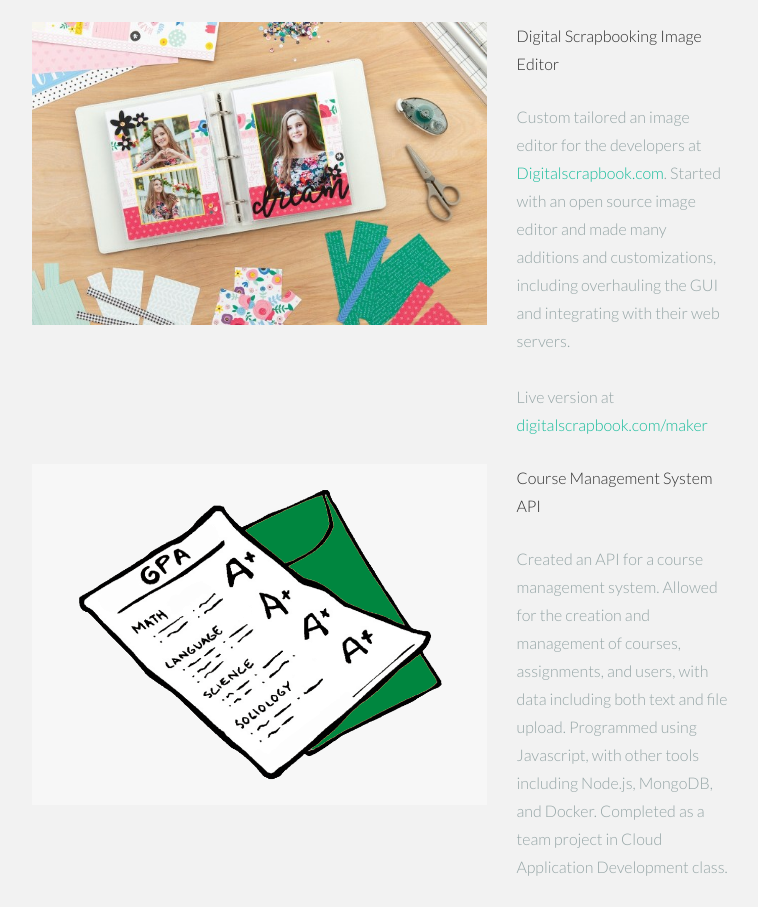
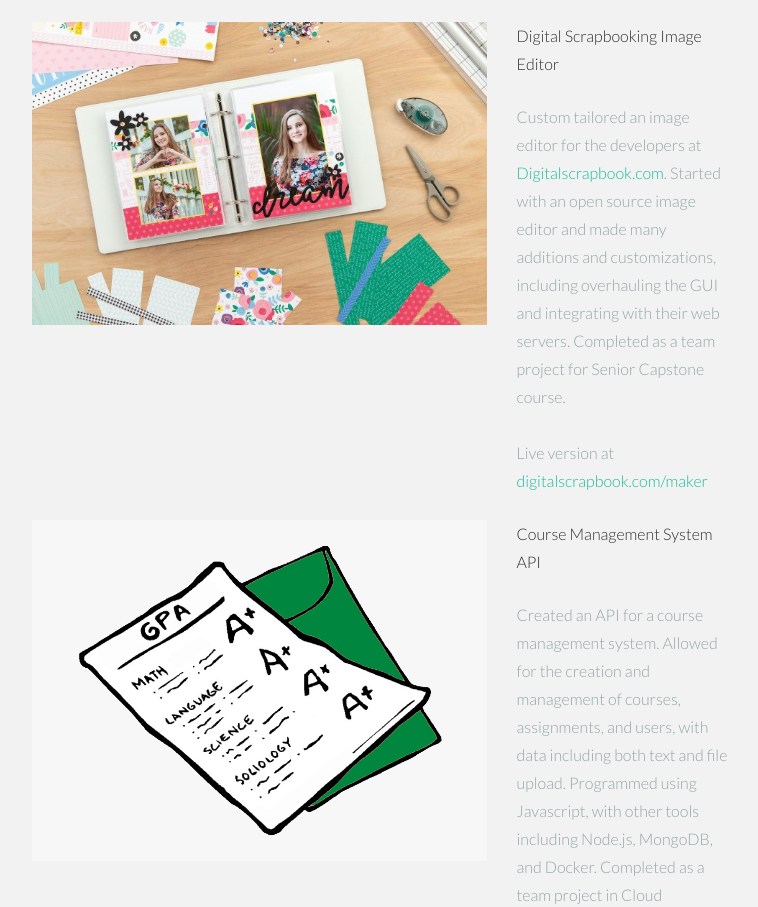
Before and after one commit to zavalzam/zavalzam.github.io, a plain HTML site: page index.html in a window 1280 px wide. Shown: the part 3345-4252 px from the top of the page, without its empty margins (381-1139 px from the left). Drawn offline with Linux system fonts and the light colour scheme.

Commit message:
Update index.html

```diff
--- a/index.html
+++ b/index.html
@@ -271,7 +271,7 @@
         <div class="col-lg-3">
           <p>Digital Scrapbooking Image Editor</p>
           <p>
-            <more>Custom tailored an image editor for the developers at <a href="https://digitalscrapbook.com">Digitalscrapbook.com</a>. Started with an open source image editor and made many additions and customizations, including overhauling the GUI and integrating with their web servers. <br/> <br/> Live version at <a href="https://digitalscrapbook.com/maker">digitalscrapbook.com/maker</a>   <br/>
+            <more>Custom tailored an image editor for the developers at <a href="https://digitalscrapbook.com">Digitalscrapbook.com</a>. Started with an open source image editor and made many additions and customizations, including overhauling the GUI and integrating with their web servers. Completed as a team project for Senior Capstone course. <br/> <br/> Live version at <a href="https://digitalscrapbook.com/maker">digitalscrapbook.com/maker</a>   <br/>
             </more>
           </p>
         </div>
```
